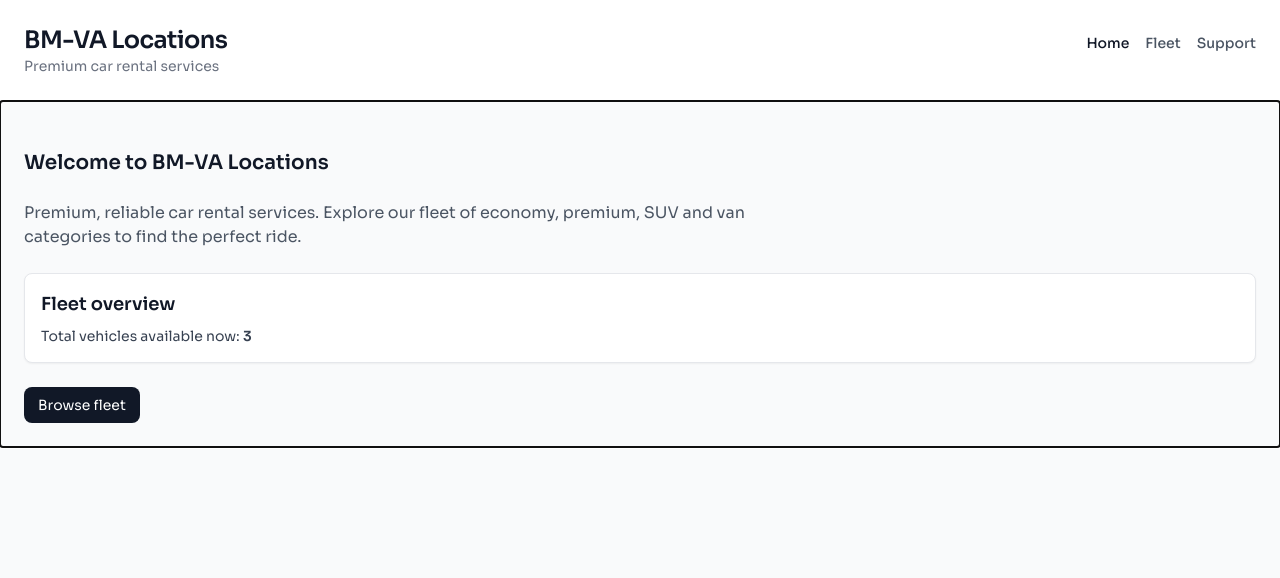
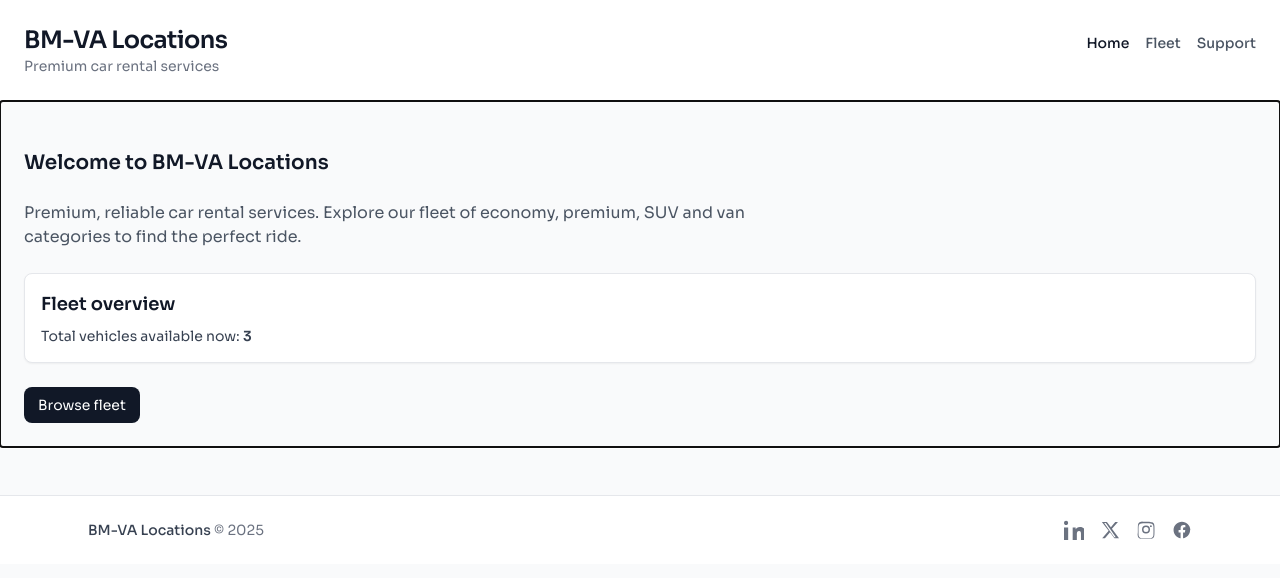
Before and after one commit to Soofmaax/BM-Valocations, a React (Vite) app: page / in a window 1280 px wide. Shown: the top 578 px of the page. Built offline with nearby package versions, Linux system fonts and the light colour scheme.

Commit message:
feat: add customizable social media footer and enhance 404 page design
Co-authored-by: Genie <genie@cosine.sh>

```diff
--- a/index.html
+++ b/index.html
@@ -19,18 +19,18 @@
     <meta name="keywords" content="car rental, vehicle rental, luxury cars, economy cars, transportation" />
 
     <!-- Open Graph / Facebook -->
-    <meta property="og:type" content="website" />
-    <meta property="og:url" content="https://bm-va.example.com/" />
-    <meta property="og:title" content="BM-VA Locations — Premium Car Rental" />
-    <meta property="og:description" content="Premium car rental services with BM-VA Locations. Reliable, luxury, and economy vehicles for all your transportation needs." />
-    <meta property="og:image" content="https://images.unsplash.com/photo-1502877338535-766e1452684a?q=80&w=1200&auto=format&fit=crop" />
+    <meta property="og:type" content="website">
+    <meta property="og:url" content="URL_DU_SITE_PLACEHOLDER">
+    <meta property="og:title" content="TITRE_DU_SITE_PLACEHOLDER">
+    <meta property="og:description" content="DESCRIPTION_COURTE_DU_SITE_PLACEHOLDER">
+    <meta property="og:image" content="URL_VERS_UNE_IMAGE_REPRESENTATIVE_PLACEHOLDER">
 
     <!-- Twitter -->
-    <meta property="twitter:card" content="summary_large_image" />
-    <meta property="twitter:url" content="https://bm-va.example.com/" />
-    <meta property="twitter:title" content="BM-VA Locations — Premium Car Rental" />
-    <meta property="twitter:description" content="Premium car rental services with BM-VA Locations. Reliable, luxury, and economy vehicles for all your transportation needs." />
-    <meta property="twitter:image" content="https://images.unsplash.com/photo-1502877338535-766e1452684a?q=80&w=1200&auto=format&fit=crop" />
+    <meta property="twitter:card" content="summary_large_image">
+    <meta property="twitter:url" content="URL_DU_SITE_PLACEHOLDER">
+    <meta property="twitter:title" content="TITRE_DU_SITE_PLACEHOLDER">
+    <meta property="twitter:description" content="DESCRIPTION_COURTE_DU_SITE_PLACEHOLDER">
+    <meta property="twitter:image" content="URL_VERS_UNE_IMAGE_REPRESENTATIVE_PLACEHOLDER">
   </head>
   <body>
     <div id="root"></div>
--- a/src/App.tsx
+++ b/src/App.tsx
@@ -4,6 +4,7 @@ import AppErrorBoundary from './components/ErrorBoundary';
 import SkipLink from './components/SkipLink';
 import RouteAnnouncer from './components/RouteAnnouncer';
 import RouteFocusHandler from './components/RouteFocusHandler';
+import Footer from './components/Footer';
 
 const Home = lazy(() => import('./pages/Home'));
 const Fleet = lazy(() => import('./pages/Fleet'));
@@ -79,6 +80,8 @@ export default function App() {
             </Suspense>
           </AppErrorBoundary>
         </main>
+
+        <Footer />
       </div>
     </BrowserRouter>
   );
--- /dev/null
+++ b/src/components/Footer.tsx
@@ -0,0 +1,99 @@
+import { Link } from 'react-router-dom';
+
+function IconLinkedIn(props: React.SVGProps<SVGSVGElement>) {
+  return (
+    <svg viewBox="0 0 24 24" aria-hidden="true" {...props}>
+      <path
+        fill="currentColor"
+        d="M4.98 3.5C4.98 4.88 3.86 6 2.5 6S0 4.88 0 3.5 1.12 1 2.5 1 4.98 2.12 4.98 3.5zM0 8.98h5V24H0V8.98zM8.98 8.98H14v2.05h.07c.7-1.33 2.42-2.73 4.98-2.73 5.33 0 6.32 3.51 6.32 8.08V24h-5v-6.9c0-1.65-.03-3.77-2.3-3.77-2.3 0-2.65 1.8-2.65 3.66V24h-5V8.98z"
+      />
+    </svg>
+  );
+}
+
+function IconTwitter(props: React.SVGProps<SVGSVGElement>) {
+  return (
+    <svg viewBox="0 0 24 24" aria-hidden="true" {...props}>
+      <path
+        fill="currentColor"
+        d="M18.244 2.25h3.308l-7.227 8.26 8.483 11.24H17.31l-5.3-6.93-6.06 6.93H2.64l7.73-8.84L2.25 2.25h6.03l4.79 6.38 5.174-6.38zm-1.161 18.5h1.833L7.01 3.62H5.05l12.033 17.13z"
+      />
+    </svg>
+  );
+}
+
+function IconInstagram(props: React.SVGProps<SVGSVGElement>) {
+  return (
+    <svg viewBox="0 0 24 24" aria-hidden="true" {...props}>
+      <path
+        fill="currentColor"
+        d="M12 2.2c3.2 0 3.584.012 4.85.07 1.17.055 1.97.24 2.43.402.61.212 1.05.467 1.51.927.46.46.715.9.927 1.51.162.46.347 1.26.402 2.43.058 1.266.07 1.65.07 4.85s-.012 3.584-.07 4.85c-.055 1.17-.24 1.97-.402 2.43-.212.61-.467 1.05-.927 1.51-.46.46-.9.715-1.51.927-.46.162-1.26.347-2.43.402-1.266.058-1.65.07-4.85.07s-3.584-.012-4.85-.07c-1.17-.055-1.97-.24-2.43-.402a4.042 4.042 0 0 1-1.51-.927 4.042 4.042 0 0 1-.927-1.51c-.162-.46-.347-1.26-.402-2.43C2.212 15.584 2.2 15.2 2.2 12s.012-3.584.07-4.85c.055-1.17.24-1.97.402-2.43.212-.61.467-1.05.927-1.51.46-.46.9-.715 1.51-.927.46-.162 1.26-.347 2.43-.402C8.416 2.212 8.8 2.2 12 2.2zm0 1.8c-3.152 0-3.524.012-4.763.069-.987.045-1.52.21-1.875.35-.472.183-.808.402-1.163.757-.355.355-.574.691-.757 1.163-.14.355-.305.888-.35 1.875-.057 1.239-.069 1.611-.069 4.763s.012 3.524.069 4.763c.045.987.21 1.52.35 1.875.183.472.402.808.757 1.163.355.355.691.574 1.163.757.355.14.888.305 1.875.35 1.239.057 1.611.069 4.763.069s3.524-.012 4.763-.069c.987-.045 1.52-.21 1.875-.35.472-.183.808-.402 1.163-.757.355-.355.574-.691.757-1.163.14-.355.305-.888.35-1.875.057-1.239.069-1.611.069-4.763s-.012-3.524-.069-4.763c-.045-.987-.21-1.52-.35-1.875-.183-.472-.402-.808-.757-1.163-.355-.355-.691-.574-1.163-.757-.355-.14-.888-.305-1.875-.35-1.239-.057-1.611-.069-4.763-.069zm0 2.7a4.8 4.8 0 1 1 0 9.6 4.8 4.8 0 0 1 0-9.6zm0 1.8a3 3 0 1 0 .001 6.001A3 3 0 0 0 12 8.5zm5.88-2.22a1.12 1.12 0 1 1 0 2.24 1.12 1.12 0 0 1 0-2.24z"
+      />
+    </svg>
+  );
+}
+
+function IconFacebook(props: React.SVGProps<SVGSVGElement>) {
+  return (
+    <svg viewBox="0 0 24 24" aria-hidden="true" {...props}>
+      <path
+        fill="currentColor"
+        d="M22 12.07C22 6.48 17.52 2 11.93 2 6.35 2 1.87 6.48 1.87 12.07c0 5.02 3.66 9.18 8.44 9.98v-7.06H7.9v-2.92h2.41v-2.23c0-2.38 1.42-3.7 3.6-3.7 1.04 0 2.13.19 2.13.19v2.34h-1.2c-1.18 0-1.55.73-1.55 1.49v1.91h2.64l-.42 2.92h-2.22v7.06c4.78-.8 8.44-4.96 8.44-9.98z"
+      />
+    </svg>
+  );
+}
+
+export default function Footer() {
+  return (
+    <footer className="mt-12 border-t bg-white">
+      <div className="mx-auto max-w-6xl p-6 flex items-center justify-between">
+        <div className="text-sm text-gray-500">
+          <Link to="/" className="font-medium text-gray-700 hover:underline">
+            BM-VA Locations
+          </Link>{' '}
+          © {new Date().getFullYear()}
+        </div>
+
+        <nav aria-label="Social media" className="flex items-center gap-4">
+          <a
+            href="https://www.linkedin.com/company/NOM-DE-L-ENTREPRISE-PLACEHOLDER"
+            target="_blank"
+            rel="noreferrer noopener"
+            aria-label="LinkedIn"
+            className="text-gray-500 hover:text-accent focus-visible:outline-none focus-visible:ring-2 focus-visible:ring-offset-2 focus-visible:ring-gray-800"
+          >
+            <IconLinkedIn className="h-5 w-5" />
+          </a>
+          <a
+            href="https://x.com/NOM-DE-L-ENTREPRISE-PLACEHOLDER"
+            target="_blank"
+            rel="noreferrer noopener"
+            aria-label="Twitter (X)"
+            className="text-gray-500 hover:text-accent focus-visible:outline-none focus-visible:ring-2 focus-visible:ring-offset-2 focus-visible:ring-gray-800"
+          >
+            <IconTwitter className="h-5 w-5" />
+          </a>
+          <a
+            href="https://www.instagram.com/NOM-DE-L-ENTREPRISE-PLACEHOLDER"
+            target="_blank"
+            rel="noreferrer noopener"
+            aria-label="Instagram"
+            className="text-gray-500 hover:text-accent focus-visible:outline-none focus-visible:ring-2 focus-visible:ring-offset-2 focus-visible:ring-gray-800"
+          >
+            <IconInstagram className="h-5 w-5" />
+          </a>
+          <a
+            href="https://www.facebook.com/NOM-DE-L-ENTREPRISE-PLACEHOLDER"
+            target="_blank"
+            rel="noreferrer noopener"
+            aria-label="Facebook"
+            className="text-gray-500 hover:text-accent focus-visible:outline-none focus-visible:ring-2 focus-visible:ring-offset-2 focus-visible:ring-gray-800"
+          >
+            <IconFacebook className="h-5 w-5" />
+          </a>
+        </nav>
+      </div>
+    </footer>
+  );
+}
--- a/src/pages/NotFound.tsx
+++ b/src/pages/NotFound.tsx
@@ -1,28 +1,51 @@
-import { Link } from 'react-router-dom';
 import { Helmet } from 'react-helmet-async';
+import ButtonLink from '../components/ui/ButtonLink';
 
 export default function NotFound() {
   return (
-    <section aria-labelledby="notfound-heading" className="space-y-6 py-12 text-center">
+    <section
+      aria-labelledby="notfound-heading"
+      className="space-y-8 py-16 text-center animate-fade-in"
+    >
       <Helmet>
         <title>Page not found — BM-VA</title>
         <meta name="robots" content="noindex" />
         <meta name="description" content="The page you are looking for does not exist." />
       </Helmet>
 
-      <h2 id="notfound-heading" className="text-3xl font-semibold">
-        404 — Page not found
-      </h2>
-      <p className="text-gray-600 max-w-prose mx-auto">
-        The page you requested could not be found. It might have been moved or deleted.
-      </p>
-      <div>
-        <Link
-          to="/"
-          className="inline-flex items-center px-3 py-2 rounded bg-gray-900 text-white hover:bg-black focus-visible:outline-none focus-visible:ring-2 focus-visible:ring-offset-2 focus-visible:ring-gray-800"
-        >
-          Back to Home
-        </Link>
+      <div className="flex flex-col items-center gap-6">
+        <div aria-hidden className="relative">
+          <div className="text-7xl font-extrabold tracking-tight text-gray-900 select-none">
+            404
+          </div>
+          <svg
+            className="absolute -top-6 -right-10 h-12 w-12 text-accent animate-bounce-subtle"
+            viewBox="0 0 24 24"
+            fill="none"
+            stroke="currentColor"
+            aria-hidden="true"
+          >
+            <path
+              d="M3 16l3-3h11a3 3 0 002.83-2H16l-2-3H8l-2 3H3"
+              strokeWidth="1.5"
+              strokeLinecap="round"
+              strokeLinejoin="round"
+            />
+            <circle cx="7.5" cy="16.5" r="1.5" fill="currentColor" />
+            <circle cx="17.5" cy="16.5" r="1.5" fill="currentColor" />
+          </svg>
+        </div>
+
+        <h2 id="notfound-heading" className="text-xl font-semibold">
+          Oups… cette page s’est égarée.
+        </h2>
+        <p className="text-gray-600 max-w-prose mx-auto">
+          La ressource demandée est introuvable. Elle a peut-être été déplacée ou supprimée.
+        </p>
+
+        <ButtonLink to="/" variant="primary" size="md">
+          Retourner à l’accueil
+        </ButtonLink>
       </div>
     </section>
   );
```
Also changed, not shown: 1 other file (tests, documents, lock files or other folders).
